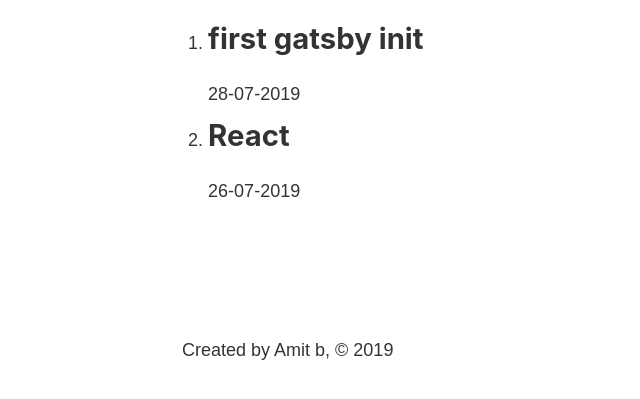
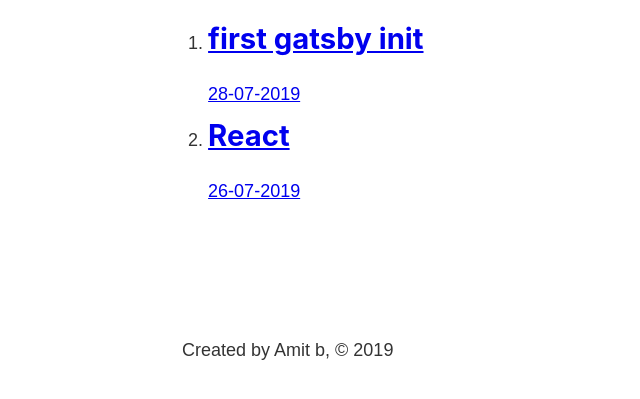
Before and after one commit to mythLabs/portfolio, a Gatsby site: page /blog in a window 1280 px wide. Shown: the part 393-792 px from the top of the page, without its empty margins (101-741 px from the left). Built offline with nearby package versions, Linux system fonts and the light colour scheme; Gatsby itself is replaced by a stand-in of ours.

Commit message:
created blog page dynamically and added links through individual slugs on blogs pagev2

```diff
--- a/src/pages/blog.js
+++ b/src/pages/blog.js
@@ -1,5 +1,5 @@
 import React from 'react';
-import {graphql, useStaticQuery } from "gatsby"
+import {Link, graphql, useStaticQuery } from "gatsby"
 
 import Layout from "../components/layout"
 
@@ -16,6 +16,9 @@
               }
               html
               excerpt
+              fields{
+                slug
+              }
             }
           }
         }
@@ -30,8 +33,10 @@
                 {data.allMarkdownRemark.edges.map((edge) => {
                     return(
                         <li>
-                            <h2>{edge.node.frontmatter.title}</h2>
-                            <p>{edge.node.frontmatter.date}</p>
+                            <Link to={`/blog/${edge.node.fields.slug}`}>
+                                <h2>{edge.node.frontmatter.title}</h2>
+                             <p>{edge.node.frontmatter.date}</p>
+                            </Link>
                         </li>
                     )
                 })}
```
Also changed, not shown: src/templates/blog.js (added, +12 -0 lines).
